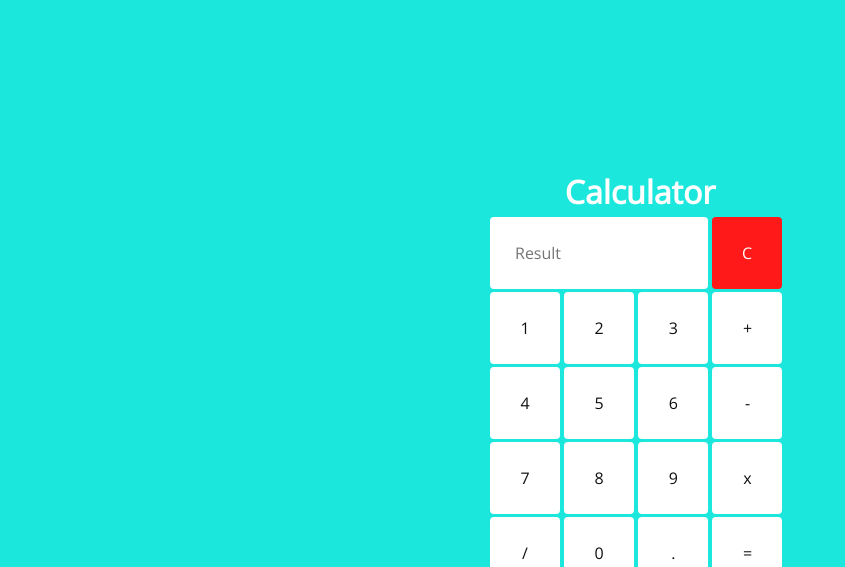
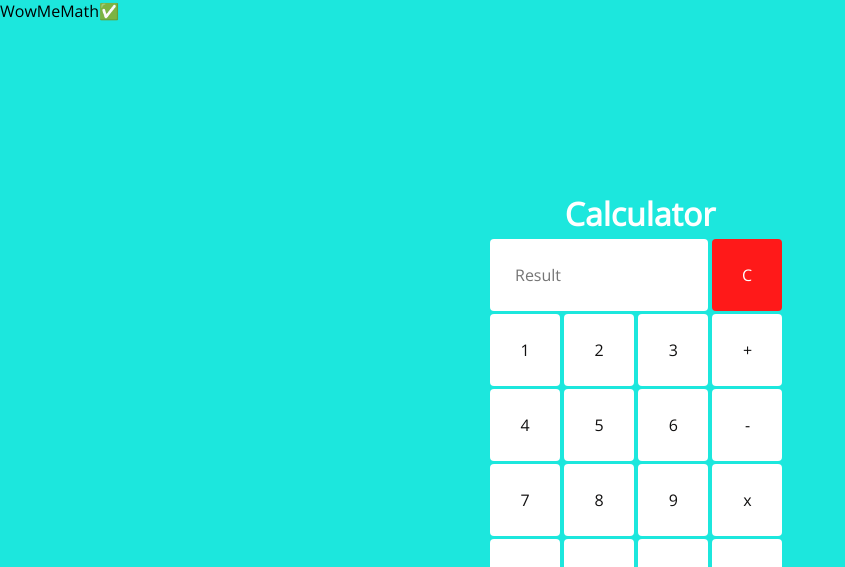
Before and after one commit to hawkishnes/FreeCalcWebUse, a plain HTML site: page index.html in a window 1280 px wide. Shown: the top 567 px of the page, without its empty margins (0-845 px from the left). Drawn offline with nearby package versions, Linux system fonts and the light colour scheme.

Commit message:
Update index.html

```diff
--- a/index.html
+++ b/index.html
@@ -1,3 +1,4 @@
+<p>WowMeMath✅</p>
 <!DOCTYPE html>
 <html>
 
```
